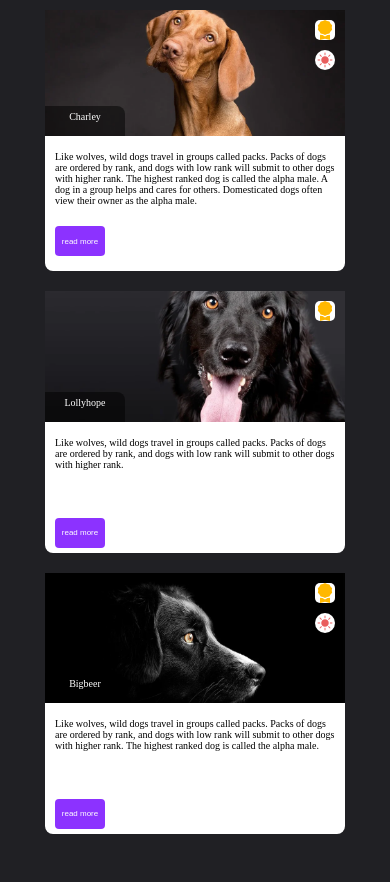
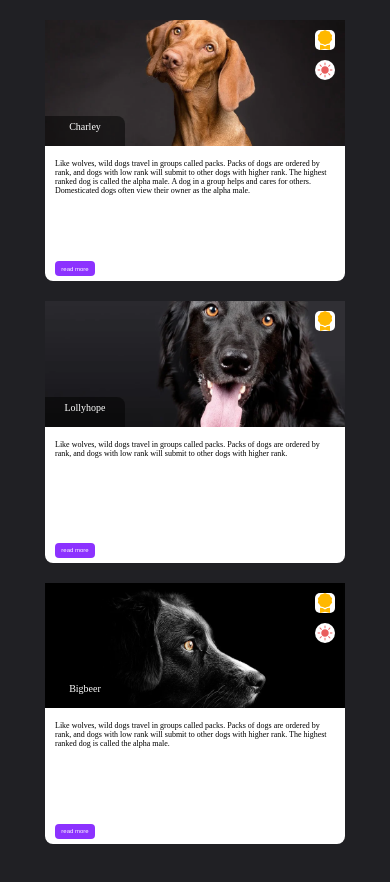
Before and after one commit to ZloyEnot-20/dogs-widget, a plain HTML site: page index.html in a window 390 px wide. Drawn offline with Linux system fonts and the light colour scheme.

Commit message:
made adaptive screen

```diff
--- a/style.css
+++ b/style.css
@@ -4,6 +4,7 @@ body {
   box-sizing: border-box;
   background-color: rgb(32, 32, 36);
   overflow: hidden;
+  padding: 20px 0;
 }
 
 .main {
@@ -82,7 +83,7 @@ body {
 .card__more {
   display: block;
   width: 80px;
-  min-height: 30px;
+  height: 30px;
   color: white;
   outline: none;
   border: none;
@@ -90,7 +91,7 @@ body {
   border-radius: 4px;
   cursor: pointer;
   transition: opacity 0.3s ease;
-  margin-bottom: 10px;
+  /* margin-bottom: 10px; */
 }
 
 .card__more:hover {
@@ -110,6 +111,12 @@ body {
 }
 
 @media (max-width: 445px) {
+  .card:nth-child(2) {
+    display: flex;
+  }
+  .card:nth-child(3) {
+    display: flex;
+  }
   .card {
     display: flex;
     flex-direction: column;
@@ -121,21 +128,20 @@ body {
     margin-bottom: 20px;
   }
 
-  .main {
-    flex-direction: column;
-    padding: 10px 0;
+  .card__text {
+    font-size: 8px;
   }
 
-  .card:nth-child(2) {
-    display: block;
-  }
-  .card:nth-child(3) {
-    display: block;
+  .main {
+    height: 100vh;
+    flex-direction: column;
+    align-items: center;
+    overflow-y: scroll;
   }
 
   .card__more {
-    width: 50px;
-    height: 20px;
-    font-size: 8px;
+    width: 40px;
+    height: 15px;
+    font-size: 6px;
   }
 }
```
